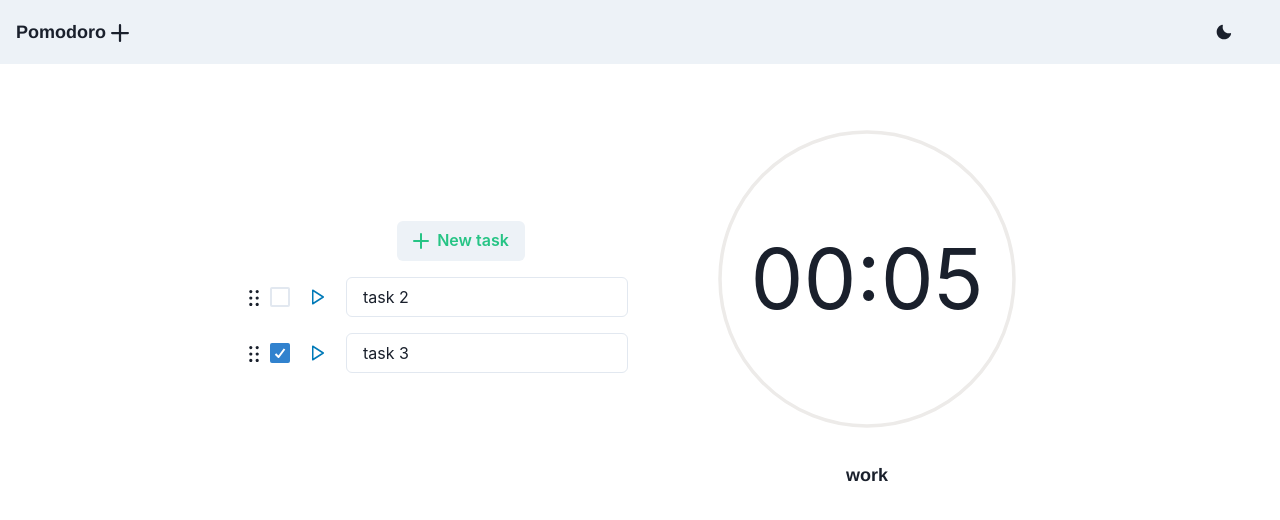
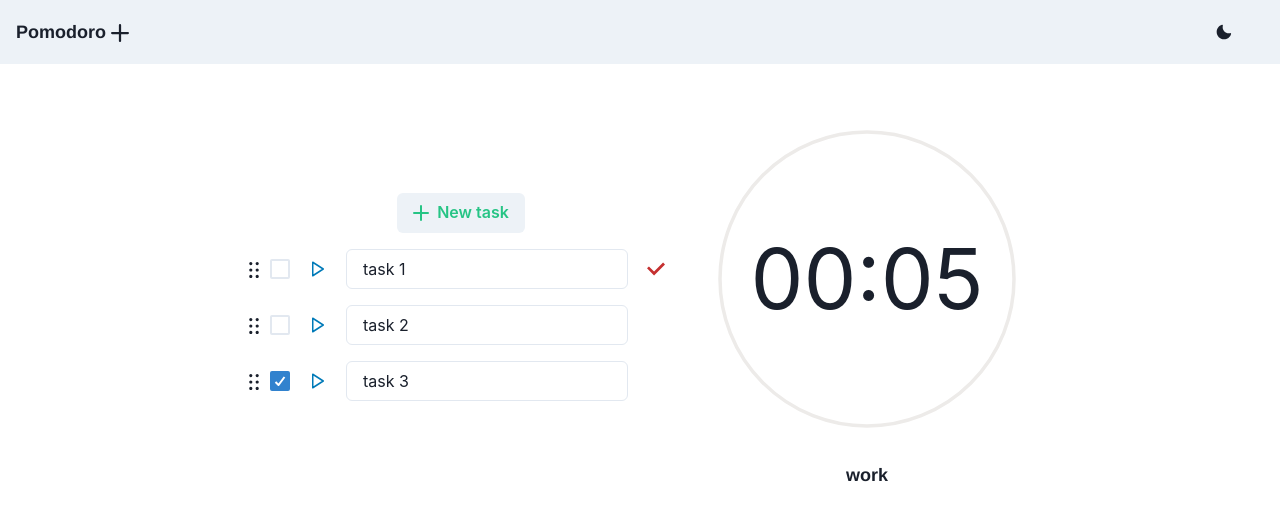
Before and after one commit to leosilva-dev/biblioteca-Sistema-Gestao, a React (Create React App) app: page / in a window 1280 px wide. Both pictures are taken after a click on the button 656 px from the left and 268 px from the top of the page. Shown: the top 520 px of the page. Built offline with nearby package versions, Linux system fonts and the light colour scheme.

Commit message:
Confirmação antes de excluir task

```diff
--- a/src/shared/components/task/Task.tsx
+++ b/src/shared/components/task/Task.tsx
@@ -1,4 +1,4 @@
-import React from "react";
+import React, { useState } from "react";
 import {
   Box,
   Checkbox,
@@ -7,7 +7,7 @@ import {
   Icon,
   IconButton,
 } from "@chakra-ui/react";
-import { DeleteIcon, DragHandleIcon } from "@chakra-ui/icons";
+import { CheckIcon, DeleteIcon, DragHandleIcon } from "@chakra-ui/icons";
 import { FiPlay, FiPause } from "react-icons/fi";
 
 import { ITask } from "../../service/api/task/Task";
@@ -20,6 +20,12 @@ interface ITaskProps extends ITask {
 }
 
 export const Task: React.FC<ITaskProps> = (props) => {
+  const [showConfirmDelete, setShowConfirmDelete] = useState(false);
+
+  const confirmDelete = () => {
+    props.handleDelete(props.id);
+  };
+
   return (
     <HStack padding={2}>
       {/* <span>{`${props.order}`}</span> */}
@@ -44,16 +50,33 @@ export const Task: React.FC<ITaskProps> = (props) => {
         value={props.title}
         onChange={(e) => props.handleChangeTitle(props.id, e.target.value)}
       />
+      {showConfirmDelete ? (
         <IconButton
+          fontSize="18px"
+          colorScheme="red"
+          aria-label={"delete task"}
+          onClick={() => {
+            confirmDelete();
+          }}
+          icon={<CheckIcon />}
+          variant="ghost"
+        />
+      ) : (
+        <IconButton
+          disabled={props.isRunning}
           fontSize="18px"
           colorScheme="whiteAlpha"
           aria-label={"delete task"}
           onClick={() => {
-          props.handleDelete(props.id);
+            setShowConfirmDelete(true);
+            setTimeout(() => {
+              setShowConfirmDelete(false);
+            }, 5000);
           }}
           icon={<DeleteIcon />}
           variant="ghost"
         />
+      )}
     </HStack>
   );
 };
```
Lines whose indentation alone changed are shown as unchanged.
